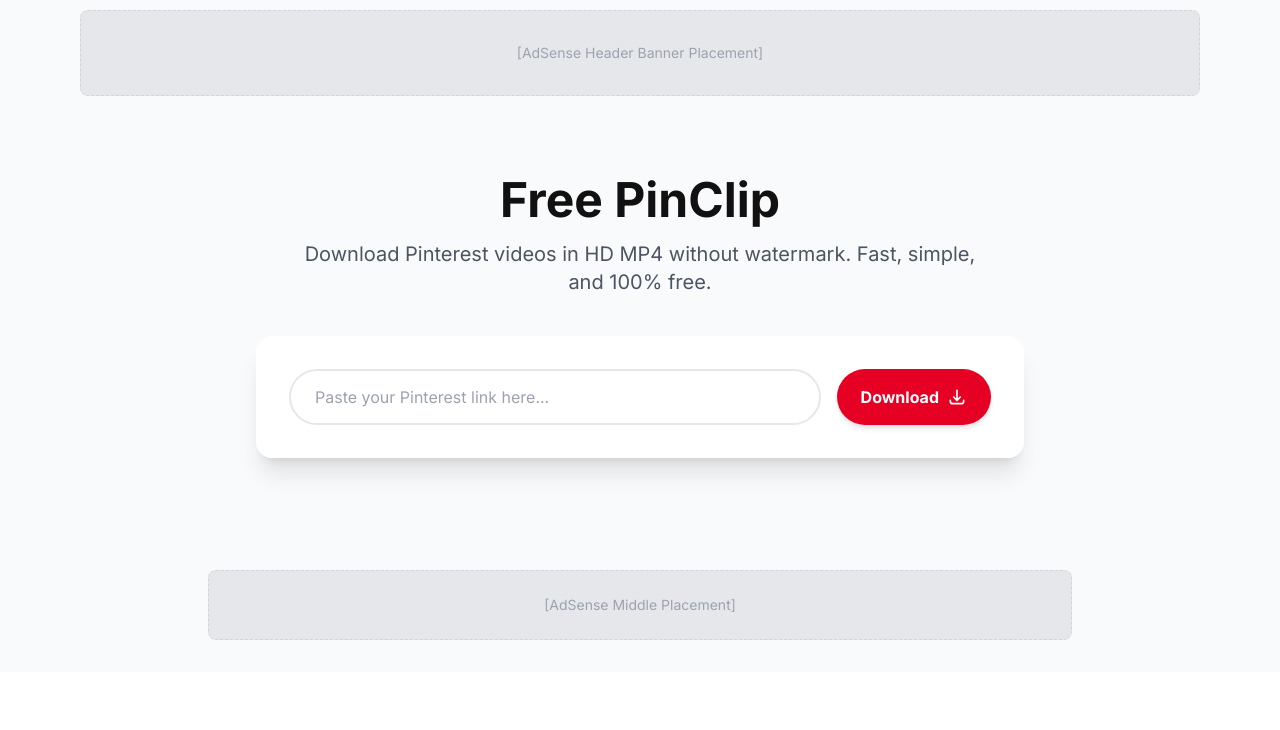
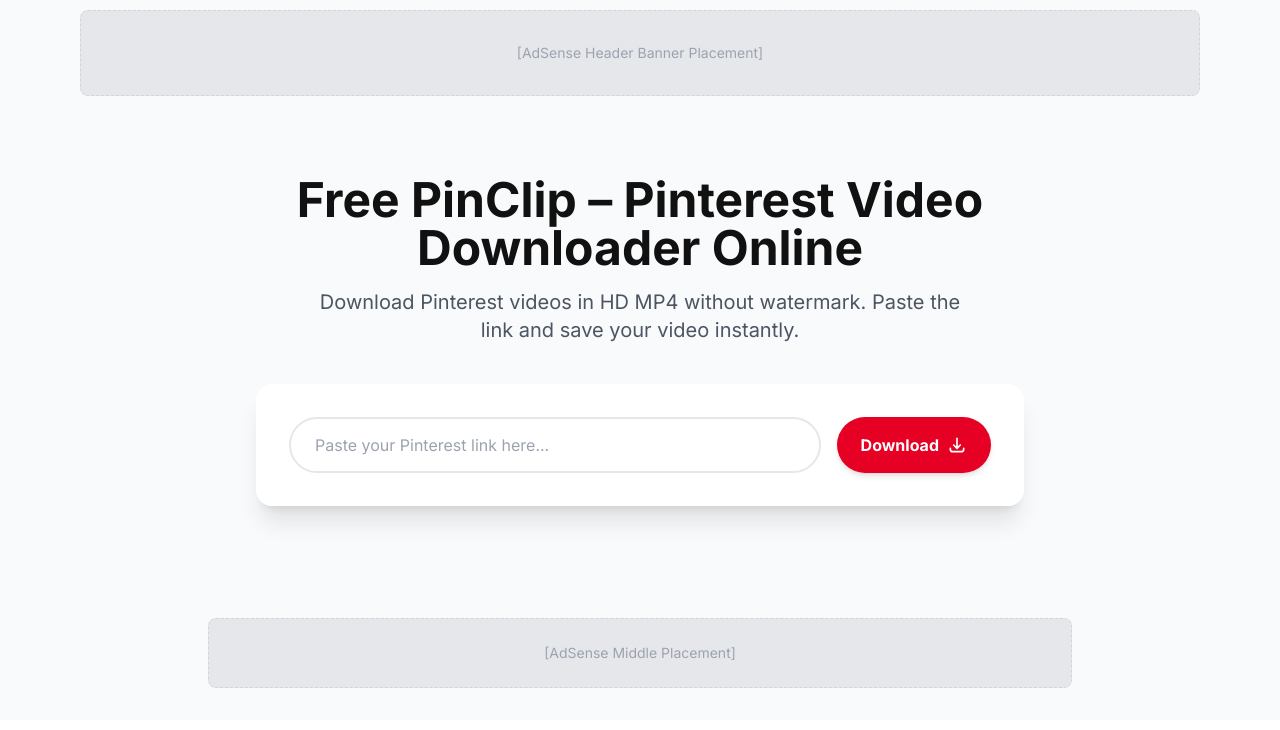
Before and after one commit to manikchawla12/pinDownloader, a website: page frontend/index.html in a window 1280 px wide. Shown: the part 70-800 px from the top of the page. Drawn offline with Linux system fonts and the light colour scheme.

Commit message:
Update hero text for better SEO

```diff
--- a/frontend/index.html
+++ b/frontend/index.html
@@ -69,10 +69,10 @@
         <section class="py-12 md:py-20 px-4">
             <div class="max-w-4xl mx-auto text-center">
                 <h1 class="text-4xl md:text-5xl font-bold text-dark mb-4 leading-tight">
-                    Free PinClip
+                    Free PinClip – Pinterest Video Downloader Online
                 </h1>
                 <p class="text-lg md:text-xl text-gray-600 mb-10 max-w-2xl mx-auto">
-                    Download Pinterest videos in HD MP4 without watermark. Fast, simple, and 100% free.
+                    Download Pinterest videos in HD MP4 without watermark. Paste the link and save your video instantly.
                 </p>
 
                 <!-- Downloader Box -->
```
